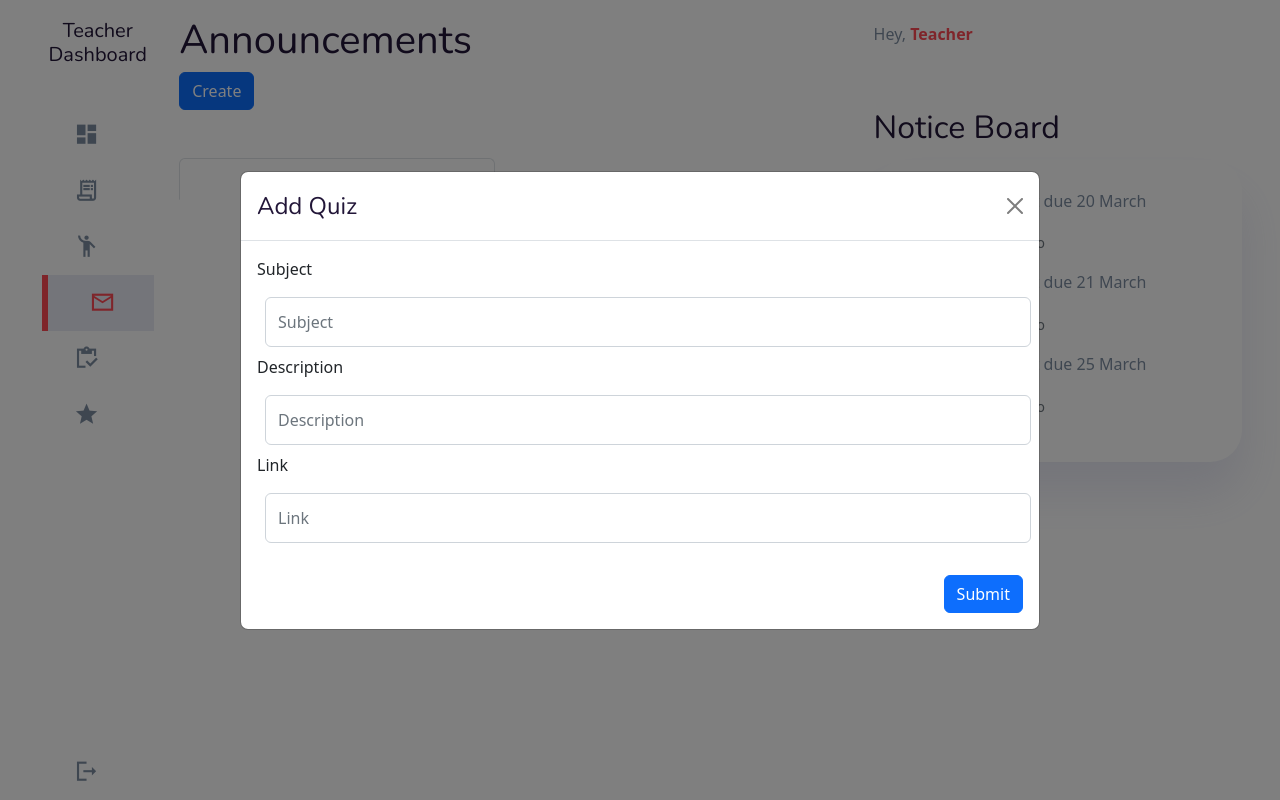
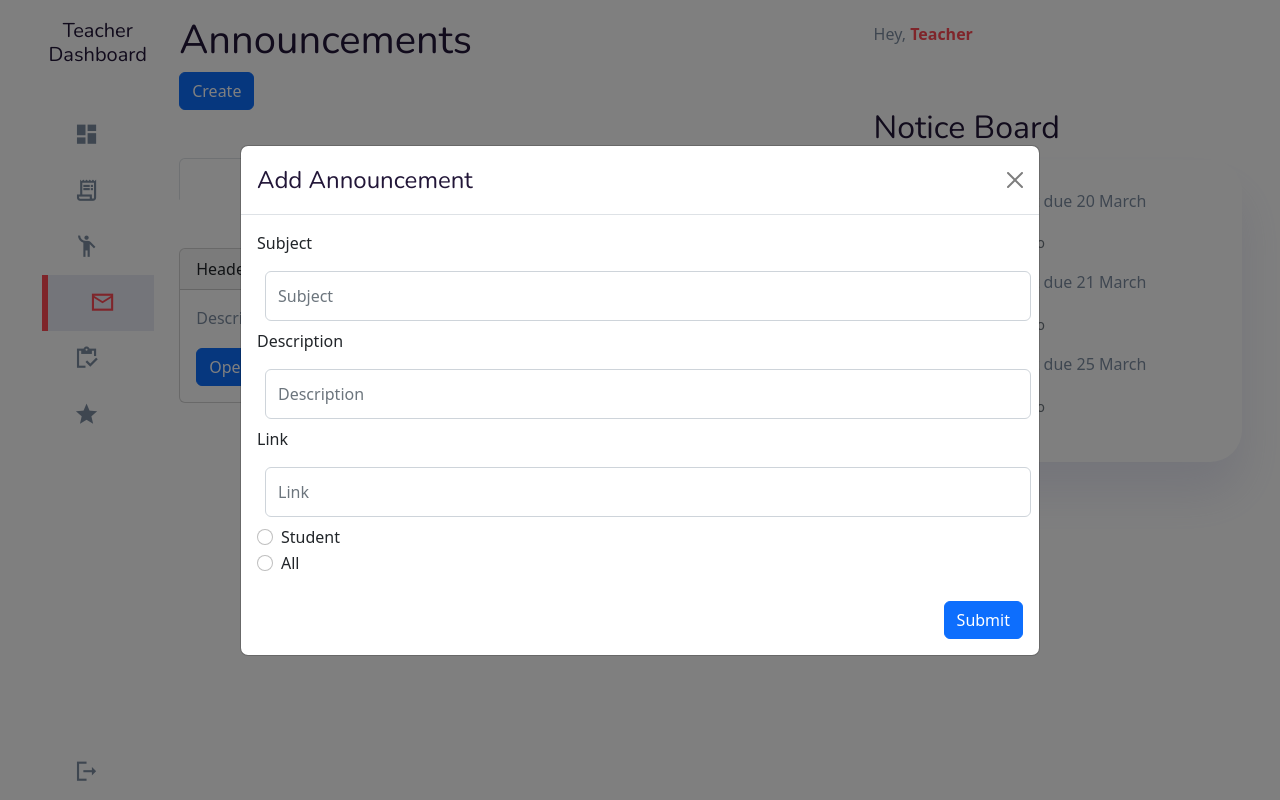
Before and after one commit to MuhammadMubeen1012/fyp-virtual-school, a Next.js app in the folder frontend/: page /dashboard-teacher/announcements in a window 1280 px wide. Both pictures are taken after a click on the button "Create". Shown: the top 800 px of the page. Built offline with nearby package versions, Linux system fonts and the light colour scheme; a web font is replaced by a local one.

Commit message:
ADD: teacher announcement module

```diff
--- a/frontend/pages/dashboard-teacher/announcements/index.js
+++ b/frontend/pages/dashboard-teacher/announcements/index.js
@@ -1,12 +1,18 @@
 import React, {useState} from 'react';
 import LayoutTeacher from "../../../components/Dashboard/Layout/LayoutTeacher";
-import {Button, Form, Modal, Nav} from "react-bootstrap";
+import {Button, Card, Form, InputGroup, Modal, Nav} from "react-bootstrap";
 import swal from "@sweetalert/with-react";
 
-const Courses = () => {
+const Announcement = () => {
 
     const [modal, setModal] = useState(false);
     const [tab, setTab] = useState(0);
+    const [formData, setFormData] = useState({
+        subject: '',
+        description: '',
+        attachment: '',
+        announcementFor: '',
+    });
 
 
     return (
@@ -28,6 +34,8 @@ const Courses = () => {
                     <AnnouncementModal
                         modal={modal}
                         setModal={setModal}
+                        data={formData}
+                        setData={setFormData}
                     />
 
                 }
@@ -63,6 +71,8 @@ const Courses = () => {
                 }
 
 
+
+
             </main>
             {/*=============== End Of Main  ==================*/}
 
@@ -70,14 +80,17 @@ const Courses = () => {
     );
 };
 
-export default Courses;
+export default Announcement;
 
 
 
-export function AnnouncementModal({modal, setModal}){
+export function AnnouncementModal({modal, setModal, data, setData}){
 
     const handleSubmit = (e) => {
         e.preventDefault();
+
+        console.log(data);
+
 
         swal({
             title: "Added Successfully",
@@ -85,11 +98,16 @@ export function AnnouncementModal({modal, setModal}){
         });
         setModal(false);
 
+
     }
 
     const handleChange = (e) => {
-        e.preventDefault();
+        const {name, value} = e.target;
 
+        setData(prevState => ({
+            ...prevState,
+            [name]: value,
+        }));
 
 
     }
@@ -107,22 +125,23 @@ export function AnnouncementModal({modal, setModal}){
             >
                 <Modal.Header closeButton>
                     <Modal.Title id="example-custom-modal-styling-title">
-                        Add Quiz
+                        Add Announcement
                     </Modal.Title>
                 </Modal.Header>
+
                 <Modal.Body>
 
                     <Form onSubmit={handleSubmit}>
 
-                        <Form.Group controlId={"question"}>
+                        <Form.Group>
                             <Form.Label>Subject</Form.Label>
                             <Form.Control
                                 type={"text"}
                                 className={"m-2"}
                                 placeholder={"Subject"}
                                 name={"subject"}
-                                onChange={() => handleChange}
-                                required
+                                value={data.subject}
+                                onChange={handleChange}
                             />
 
                             <Form.Label>Description</Form.Label>
@@ -130,7 +149,9 @@ export function AnnouncementModal({modal, setModal}){
                                 type={"text"}
                                 className={"m-2"}
                                 placeholder={"Description"}
-                                required
+                                name={"description"}
+                                value={data.description}
+                                onChange={handleChange}
                             />
 
                             <Form.Label>Link</Form.Label>
@@ -138,11 +159,40 @@ export function AnnouncementModal({modal, setModal}){
                                 type={"text"}
                                 className={"m-2"}
                                 placeholder={"Link"}
-                                required
+                                name={"attachment"}
+                                value={data.attachment}
+                                onChange={handleChange}
+
                             />
+
+                            <InputGroup>
+                                <Form.Check
+                                    type={"radio"}
+                                    id={"student"}
+                                    value={"student"}
+                                    label={"Student"}
+                                    name={"announcementFor"}
+                                    // checked={data.announcementFor === "student"}
+
+                                />
+                            </InputGroup>
+
+
+                            <InputGroup>
+                                <Form.Check
+                                    type={"radio"}
+                                    id={"all"}
+                                    value={"all"}
+                                    label={"All"}
+                                    name={"announcementFor"}
+                                    // checked={data.announcementFor === "all"}
+                                />
+                            </InputGroup>
 
 
                         </Form.Group>
+
+
                         <br/>
 
                         <div
@@ -152,10 +202,6 @@ export function AnnouncementModal({modal, setModal}){
                         </div>
                     </Form>
 
-
-                    {/*<Modal.Footer>*/}
-                    {/*    <Button>Submit</Button>*/}
-                    {/*</Modal.Footer>*/}
                 </Modal.Body>
 
             </Modal>
@@ -170,19 +216,29 @@ export function AnnouncementModal({modal, setModal}){
 export function SentTab(){
 
     return(
-        <div>
-
-        </div>
+        <>
+            <Card>
+                <Card.Header>Header</Card.Header>
+                <Card.Body>
+                    <Card.Text>Description</Card.Text>
+                    <Button>Open</Button>
+                </Card.Body>
+            </Card>
+        </>
     )
 }
-
 
 export function ReceiveTab(){
 
     return(
-        <div>
-
-
-        </div>
+        <>
+            <Card>
+                <Card.Header>Header</Card.Header>
+                <Card.Body>
+                    <Card.Text>Description</Card.Text>
+                    <Button>Open</Button>
+                </Card.Body>
+            </Card>
+        </>
     )
 }
--- a/frontend/pages/dashboard-teacher/attendance/attendance-details.js
+++ b/frontend/pages/dashboard-teacher/attendance/attendance-details.js
@@ -168,7 +168,7 @@ export function CreateAttendanceModal({modal, setModal, startTime, endTime, setS
             >
                 <Modal.Header closeButton>
                     <Modal.Title id="example-custom-modal-styling-title">
-                        Create Exam
+                        Create Attendance
                     </Modal.Title>
                 </Modal.Header>
 
```
